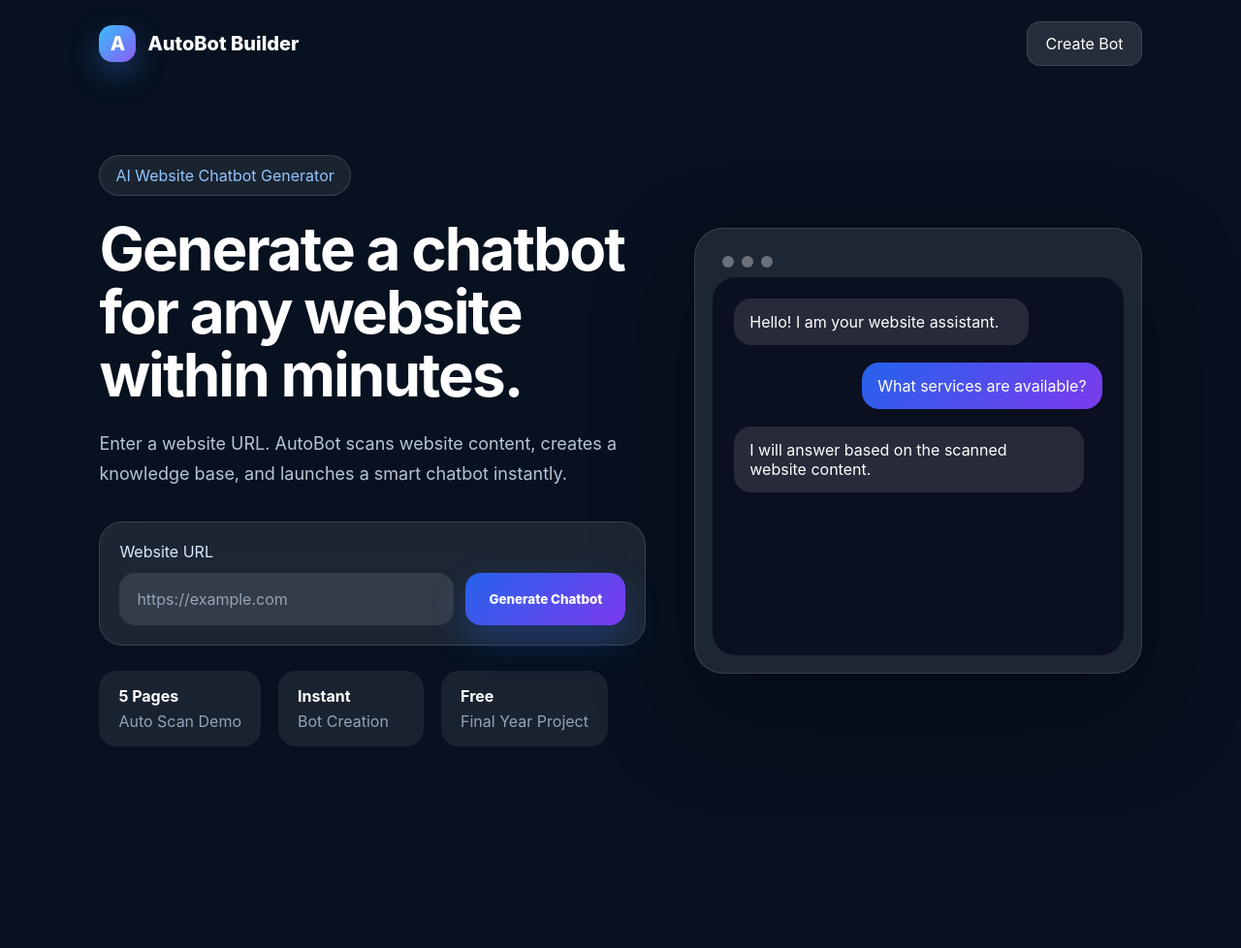
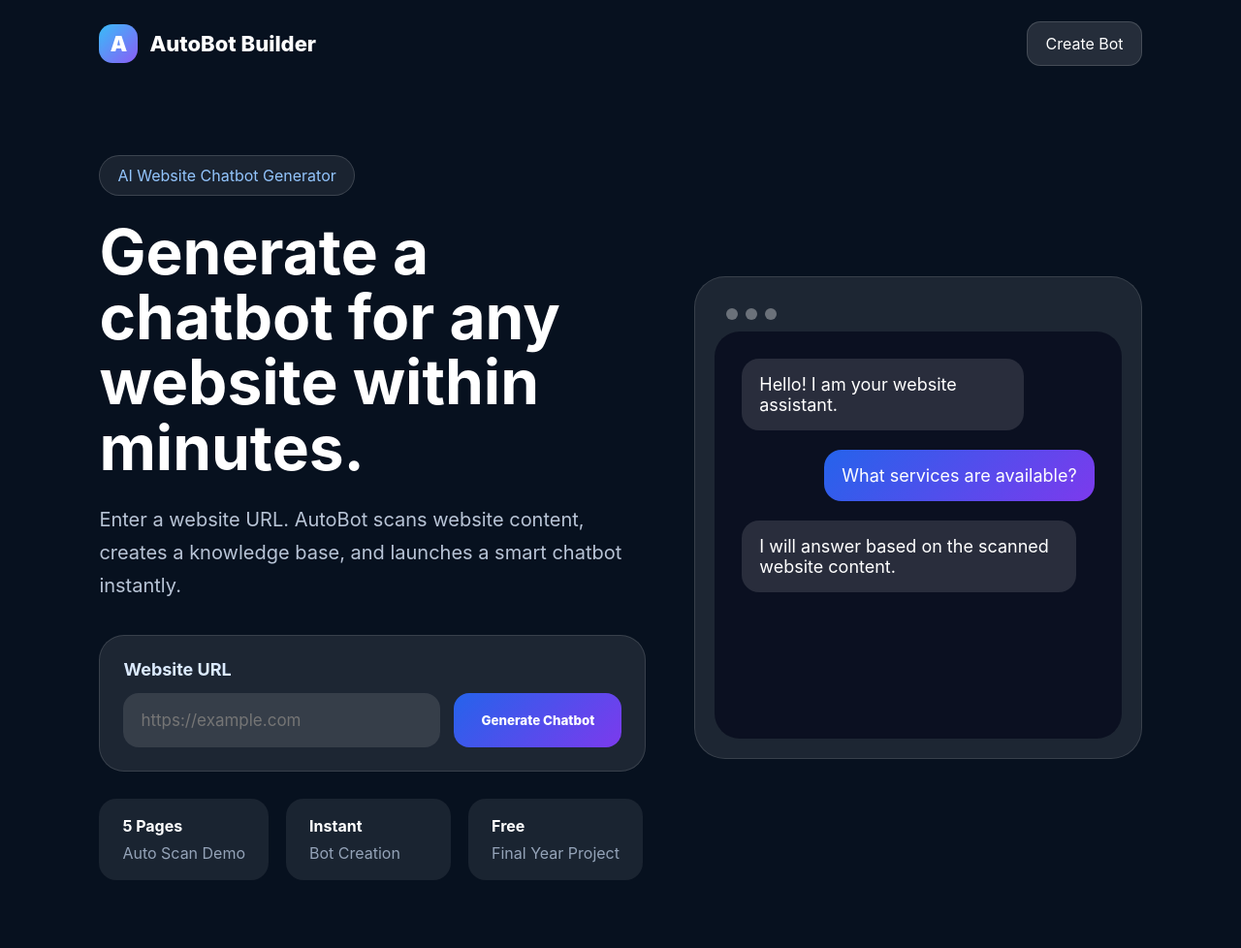
Before and after one commit to nilamtandel-spec/autobot-builder-premium, a Flask app: page / in a window 1280 px wide. Shown: the whole page at 97% size. Before the commit the page ends 770 px from the top, so only its background shows below. Run offline with Flask 3, Linux system fonts and the light colour scheme.

Commit message:
Update style.css

```diff
--- a/static/style.css
+++ b/static/style.css
@@ -9,29 +9,6 @@ body {
     min-height: 100vh;
     background: #07111f;
     color: #ffffff;
-    overflow-x: hidden;
-}
-
-.bg-orb {
-    position: fixed;
-    width: 420px;
-    height: 420px;
-    border-radius: 50%;
-    filter: blur(90px);
-    opacity: 0.35;
-    z-index: -1;
-}
-
-.orb-one {
-    background: #3b82f6;
-    top: -120px;
-    left: -100px;
-}
-
-.orb-two {
-    background: #8b5cf6;
-    right: -120px;
-    bottom: -120px;
 }
 
 .navbar {
@@ -46,26 +23,27 @@ body {
     align-items: center;
     gap: 12px;
     font-weight: 800;
-    font-size: 20px;
+    font-size: 22px;
 }
 
 .logo {
-    width: 38px;
-    height: 38px;
+    width: 40px;
+    height: 40px;
     background: linear-gradient(135deg, #38bdf8, #8b5cf6);
     display: grid;
     place-items: center;
     border-radius: 14px;
-    box-shadow: 0 12px 30px rgba(59, 130, 246, 0.35);
+    font-weight: 900;
 }
 
-.nav-btn, .primary-link {
+.nav-btn,
+.primary-link {
     color: white;
     text-decoration: none;
     background: rgba(255,255,255,0.12);
     padding: 12px 18px;
     border-radius: 14px;
-    border: 1px solid rgba(255,255,255,0.12);
+    border: 1px solid rgba(255,255,255,0.15);
 }
 
 .hero {
@@ -78,116 +56,106 @@ body {
 
 .badge {
     display: inline-block;
-    padding: 10px 16px;
+    padding: 10px 18px;
+    border-radius: 999px;
+    background: rgba(255,255,255,0.08);
     border: 1px solid rgba(255,255,255,0.15);
-    background: rgba(255,255,255,0.08);
-    border-radius: 999px;
     color: #93c5fd;
-    margin-bottom: 22px;
+    margin-bottom: 24px;
 }
 
 .hero h1 {
-    font-size: 62px;
+    font-size: 64px;
     line-height: 1.05;
-    letter-spacing: -2px;
-    max-width: 760px;
+    max-width: 800px;
 }
 
 .hero p {
     margin-top: 24px;
-    max-width: 650px;
+    max-width: 700px;
     color: #b8c4d6;
-    font-size: 18px;
+    font-size: 20px;
     line-height: 1.7;
 }
 
 .url-card {
     margin-top: 34px;
-    max-width: 720px;
-    padding: 20px;
-    border-radius: 24px;
+    max-width: 760px;
+    padding: 24px;
+    border-radius: 26px;
     background: rgba(255,255,255,0.09);
     border: 1px solid rgba(255,255,255,0.12);
-    backdrop-filter: blur(18px);
 }
 
 .url-card label {
     display: block;
-    margin-bottom: 12px;
+    margin-bottom: 14px;
     color: #dbeafe;
+    font-size: 18px;
+    font-weight: 700;
 }
 
 .input-row {
     display: flex;
-    gap: 12px;
+    gap: 14px;
 }
 
 .input-row input {
     flex: 1;
     border: none;
     outline: none;
-    padding: 17px 18px;
+    padding: 18px;
     border-radius: 16px;
-    background: rgba(255,255,255,0.1);
+    background: rgba(255,255,255,0.11);
     color: white;
-    font-size: 16px;
+    font-size: 17px;
 }
 
-.input-row input::placeholder {
-    color: #94a3b8;
-}
-
-.input-row button, .chat-input button {
+.input-row button,
+.chat-input button {
     border: none;
     color: white;
     cursor: pointer;
     font-weight: 800;
-    padding: 0 24px;
+    padding: 0 28px;
     border-radius: 16px;
     background: linear-gradient(135deg, #2563eb, #7c3aed);
-    box-shadow: 0 16px 35px rgba(37, 99, 235, 0.3);
-}
-
-.error {
-    color: #fecaca !important;
-    margin-top: 12px !important;
 }
 
 .stats {
     display: flex;
     gap: 18px;
-    margin-top: 26px;
-    flex-wrap: wrap;
+    margin-top: 28px;
 }
 
 .stats div {
-    padding: 16px 20px;
+    padding: 18px 24px;
     border-radius: 18px;
-    background: rgba(255,255,255,0.07);
-    min-width: 150px;
+    background: rgba(255,255,255,0.08);
+    min-width: 170px;
 }
 
-.stats strong, .stats span {
+.stats strong,
+.stats span {
     display: block;
 }
 
 .stats span {
     color: #94a3b8;
-    margin-top: 6px;
+    margin-top: 8px;
 }
 
 .preview-card {
     background: rgba(255,255,255,0.09);
     border: 1px solid rgba(255,255,255,0.12);
-    border-radius: 30px;
-    padding: 18px;
-    box-shadow: 0 40px 100px rgba(0,0,0,0.35);
+    border-radius: 32px;
+    padding: 20px;
 }
 
 .preview-header {
     display: flex;
     gap: 8px;
-    padding: 10px;
+    padding: 12px;
 }
 
 .preview-header span {
@@ -198,23 +166,25 @@ body {
 }
 
 .chat-preview {
-    padding: 22px;
-    min-height: 390px;
+    padding: 28px;
+    min-height: 420px;
     background: rgba(2,6,23,0.65);
-    border-radius: 24px;
+    border-radius: 26px;
     display: flex;
     flex-direction: column;
-    gap: 18px;
+    gap: 20px;
 }
 
-.bot-msg, .user-msg {
-    padding: 14px 16px;
+.bot-msg,
+.user-msg {
+    padding: 16px 18px;
     border-radius: 18px;
     max-width: 80%;
+    font-size: 18px;
 }
 
 .bot-msg {
-    background: rgba(255,255,255,0.11);
+    background: rgba(255,255,255,0.12);
 }
 
 .user-msg {
```
Also changed, not shown: other parts of static/style.css (+31 -37 lines).
